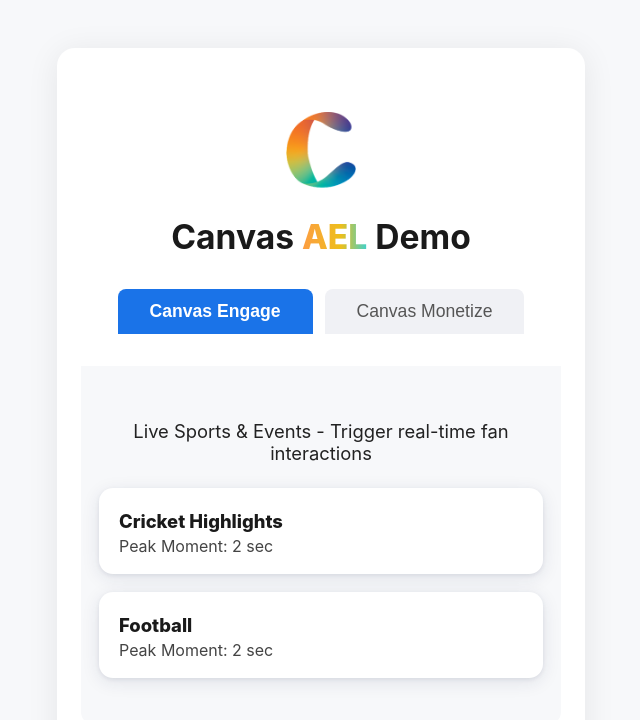
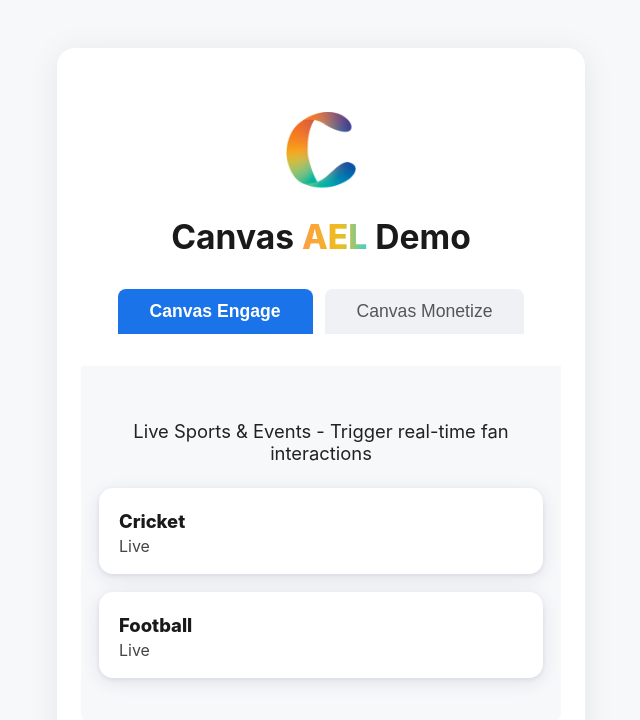
Before and after one commit to vishcanvas97/canvas-demo-with-files-sample, a React (Create React App) app: page / in a window 1280 px wide. Shown: the top 720 px of the page, without its empty margins (319-959 px from the left). Built offline with nearby package versions, Linux system fonts and the light colour scheme.

Commit message:
Pop-up size and time fix

```diff
--- a/src/App.js
+++ b/src/App.js
@@ -19,14 +19,14 @@ function App() {
   const [engageCards, setEngageCards] = useState([
     {
       src: 'Cricket highlights.mp4',
-      title: 'Cricket Highlights',
-      desc: 'Exciting cricket match highlights.',
+      title: 'Cricket',
+      desc: 'Live',
       lockTime: 2
     },
     {
       src: 'football.mp4',
       title: 'Football',
-      desc: 'Exciting cricket match highlights.',
+      desc: 'Live',
       lockTime: 2
     }
   ]);
@@ -34,14 +34,14 @@ function App() {
     {
       src: 'Movie clip.mp4',
       title: 'Movie Clip',
-      desc: 'A featured movie scene.',
+      desc: 'Peak Moment: 2 sec',
       lockTime: 2
     },
     {
       src: 'clip.mp4',
       title: 'Waterfall',
-      desc: 'A featured movie scene.',
-      lockTime: 2
+      desc: 'Peak Moment: 5 sec',
+      lockTime: 5
     }
   ]);
 
@@ -114,11 +114,13 @@ function App() {
     setVideoModalPaused(false);
   };
 
-  // Show form at 2 seconds
+  // Show form at lockTime seconds (dynamic)
   const handleVideoTimeUpdate = () => {
     if (
       videoRef.current &&
-      videoRef.current.currentTime >= 2 &&
+      videoData &&
+      typeof videoData.lockTime !== 'undefined' &&
+      Number(videoRef.current.currentTime) >= Number(videoData.lockTime) &&
       !showEngageForm &&
       !engageFormShown
     ) {
@@ -180,7 +182,7 @@ function App() {
                   <div className="demo-card-info">
                     <div className="demo-card-title">{card.title}</div>
                     <div className="demo-card-desc">
-                      Peak Moment: {card.lockTime ? card.lockTime : 0} sec
+                      {card.desc}
                     </div>
                   </div>
                 </div>
@@ -211,7 +213,7 @@ function App() {
       {showUploadModal && (
         <div className="modal-overlay" onClick={handleCloseUploadModal}>
           <div className="modal" onClick={e => e.stopPropagation()}>
-            {/* <button className="modal-close" onClick={handleCloseUploadModal}>&times;</button> */}
+            <button className="modal-close" onClick={handleCloseUploadModal}>&times;</button>
             <h2 className="modal-heading">Transform Your Video Into an Engagement Engine</h2>
             <p className="modal-subline">Upload any video to see Canvas AEL detect peak moments and trigger smart overlays for data capture and monetization.</p>
             <form className="upload-form" onSubmit={handleDemoCanvasAEL}>
@@ -323,13 +325,13 @@ function App() {
                 justifyContent: 'center',
                 zIndex: 3000,
                 pointerEvents: 'auto',
-                background: 'rgba(0,0,0,0.18)'
+                background: 'rgba(0,0,0,0.04)'
               }}>
                 <div style={{flex: 1}} />
-                <div style={{flex: '0 0 420px', display: 'flex', alignItems: 'center', justifyContent: 'center', height: '100vh'}}>
-                  <div className="modal" style={{maxWidth:400,margin:'0 40px',position:'relative'}}>
+                <div style={{flex: '0 0 320px', display: 'flex', alignItems: 'center', justifyContent: 'center', height: '100vh'}}>
+                  <div className="modal" style={{maxWidth:260,margin:'0 20px',position:'relative',background:'rgba(255,255,255,0.55)'}}>
                     {/* <button className="modal-close" onClick={handleCloseEngageForm}>&times;</button> */}
-                    <h3 style={{fontWeight:700,marginBottom:18}}>To view from a different camera feed, enter your email:</h3>
+                    <h3 style={{fontWeight:700,marginBottom:14,fontSize:'1.08rem'}}>To view from a different camera feed, enter your email:</h3>
                     <form>
                       <div className="form-group">
                         <input type="email" className="form-input" placeholder="Enter your email" />
@@ -351,7 +353,7 @@ function App() {
       {showEngageForm && activeTab !== 'engage' && (
         <div className="modal-overlay" style={{zIndex:2000}}>
           <div className="modal" style={{maxWidth:400,margin:'80px auto'}}>
-            <button className="modal-close" onClick={handleCloseEngageForm}>&times;</button>
+            {/* <button className="modal-close" onClick={handleCloseEngageForm}>&times;</button> */}
             <h3 style={{fontWeight:700,marginBottom:18}}>To continue watching, tell us how did you know about this movie?</h3>
             <form>
               <div className="form-group" style={{alignItems:'flex-start'}}>
```
